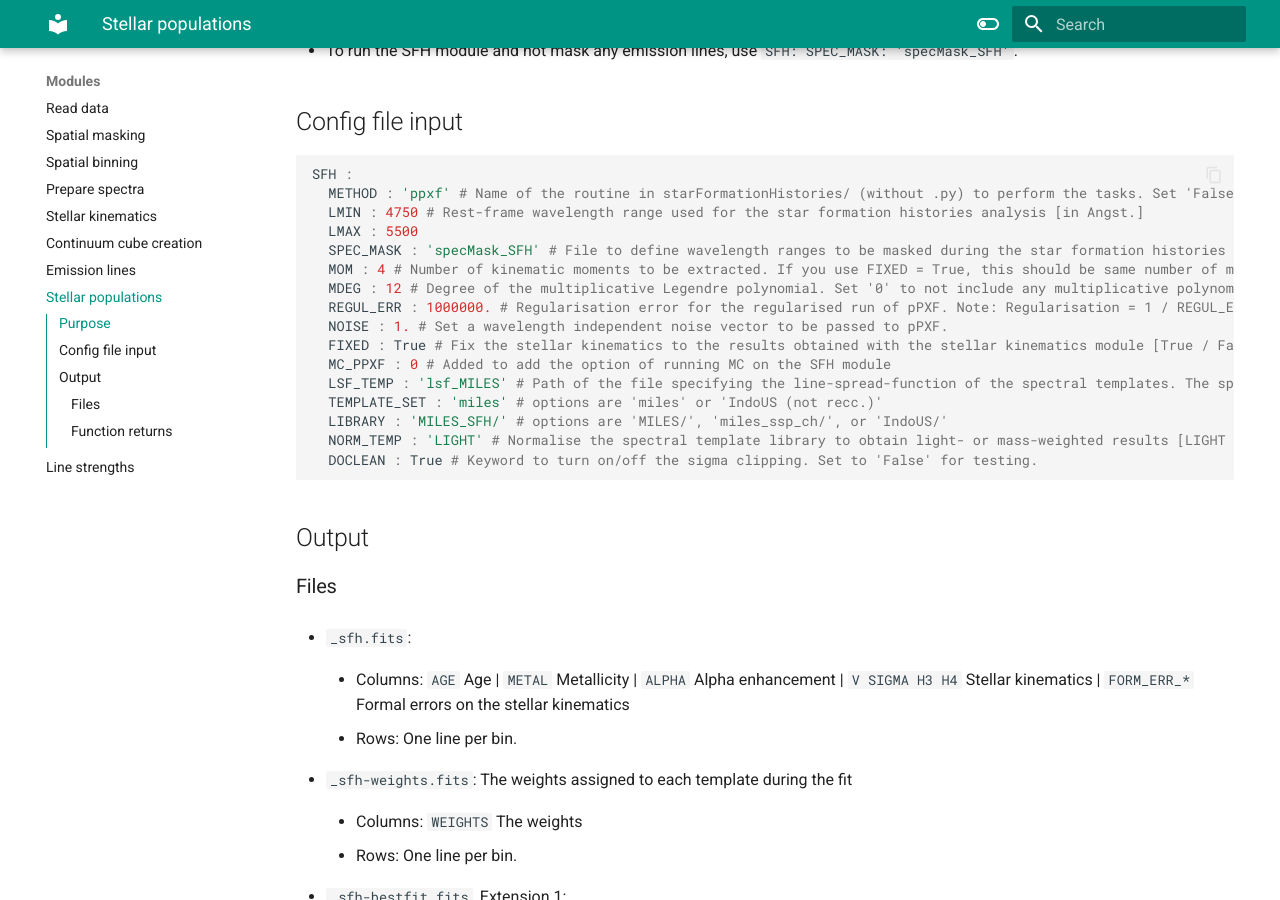
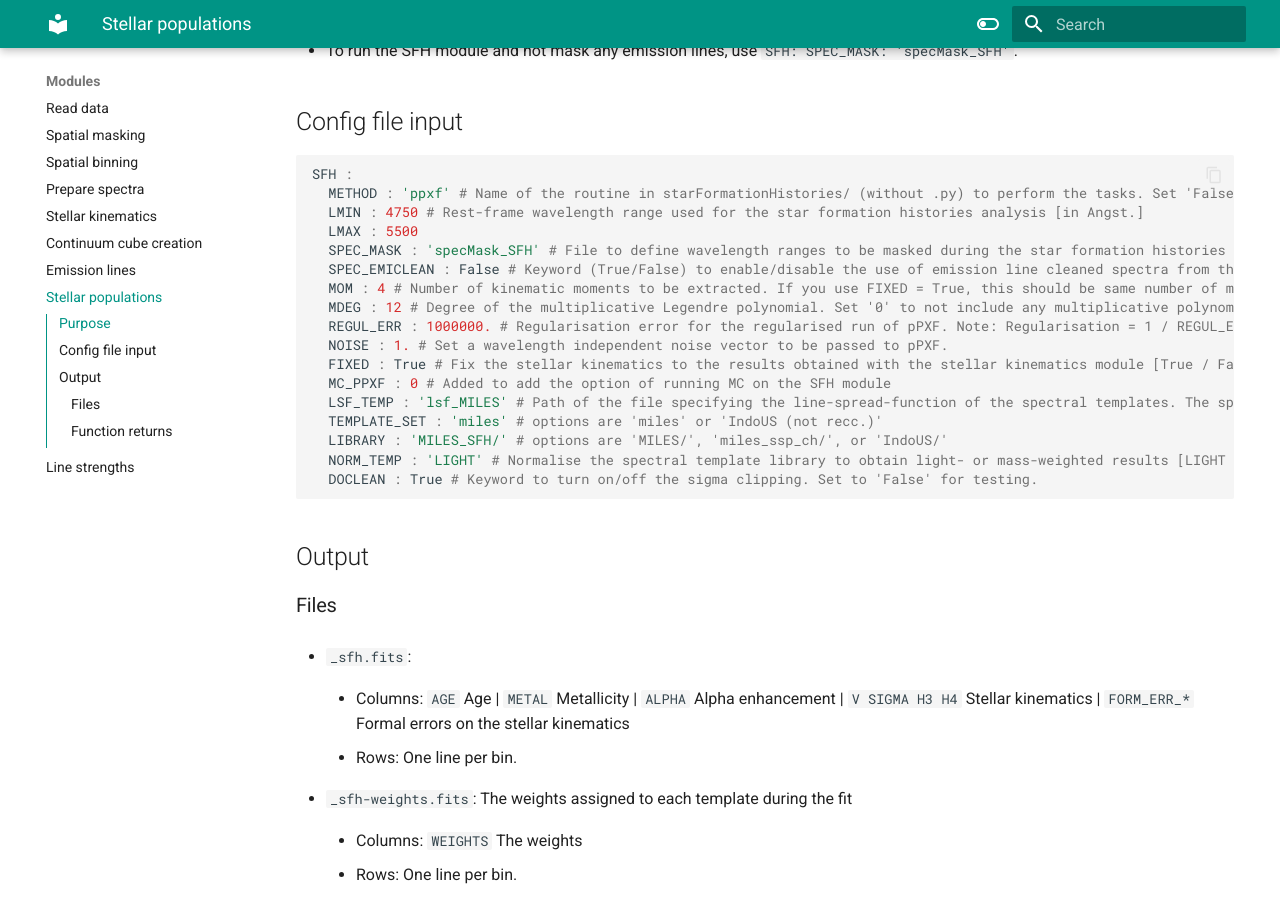
Before and after one commit to geckos-survey/gist-documentation, an MkDocs documentation site: the page built from docs/modules/stellar_populations.md, in a window 1280 px wide and 900 px high, scrolled down 527 px. Built offline with MkDocs 1.6.1 and Material for MkDocs 9.7.7, drawn with Linux system fonts in a browser that asks for light colours.

Commit message:
Update stellar_populations.md

```diff
--- a/docs/modules/stellar_populations.md
+++ b/docs/modules/stellar_populations.md
@@ -19,6 +19,7 @@ SFH :
   LMIN : 4750 # Rest-frame wavelength range used for the star formation histories analysis [in Angst.]
   LMAX : 5500
   SPEC_MASK : 'specMask_SFH' # File to define wavelength ranges to be masked during the star formation histories analysis. The specified path is relative to the configDir path in defaultDir.
+  SPEC_EMICLEAN : False # Keyword (True/False) to enable/disable the use of emission line cleaned spectra from the Emission Line Fitting Module.
   MOM : 4 # Number of kinematic moments to be extracted. If you use FIXED = True, this should be same number of moments used to extract the stellar kinematics before. Otherwise the parameter can be set independently.
   MDEG : 12 # Degree of the multiplicative Legendre polynomial. Set '0' to not include any multiplicative polynomials. Note that additive Legendre polynomials cannot be used for this module.
   REGUL_ERR : 1000000. # Regularisation error for the regularised run of pPXF. Note: Regularisation = 1 / REGUL_ERR
```
